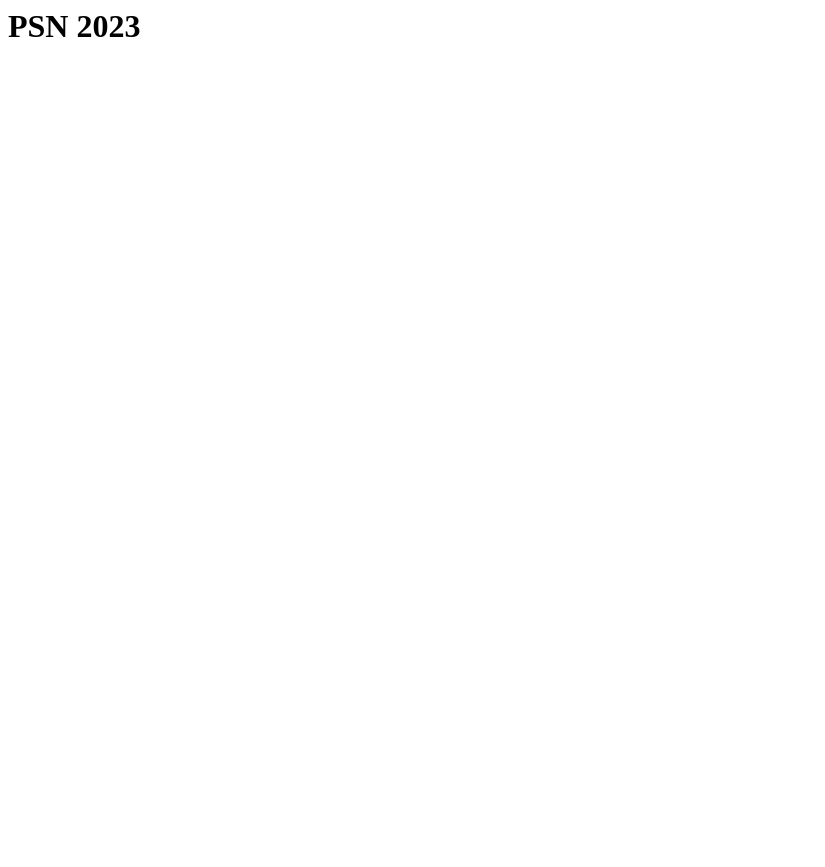
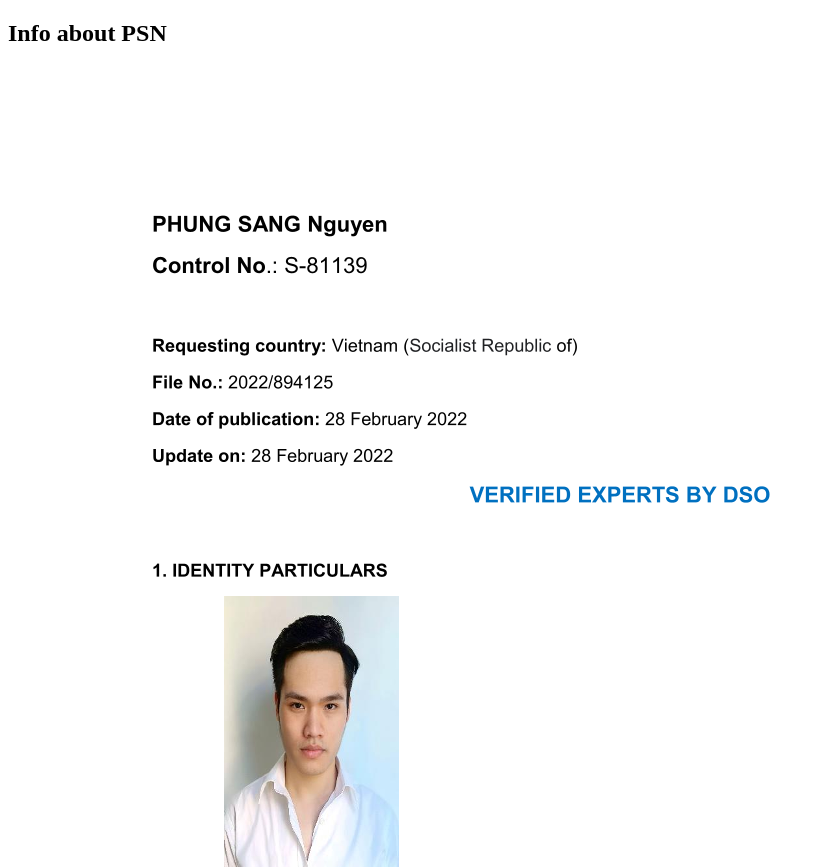
Before and after one commit to nguyenphungsang/Jenkins_CI, a plain HTML site: page index.html in a window 1280 px wide. Shown: the top 867 px of the page, without its empty margins (0-825 px from the left). Before the commit the page ends 800 px from the top, so only its background shows below. Drawn offline with Linux system fonts and the light colour scheme.

Commit message:
edit index.html

```diff
--- a/index.html
+++ b/index.html
@@ -1 +1,10 @@
-<h1>PSN 2023</h1>
+<!DOCTYPE html>
+<html>
+<head>
+	<title>PSN</title>
+	<meta charset="utf-8">
+</head>
+<body>
+	<h2>Info about PSN</h2>
+	<img src="PHUNG SANG Nguyen.png">
+</body>
```
